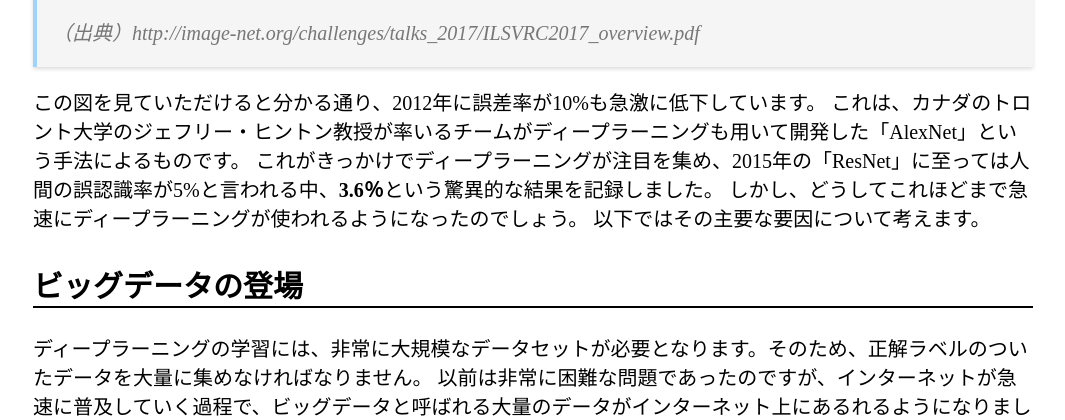
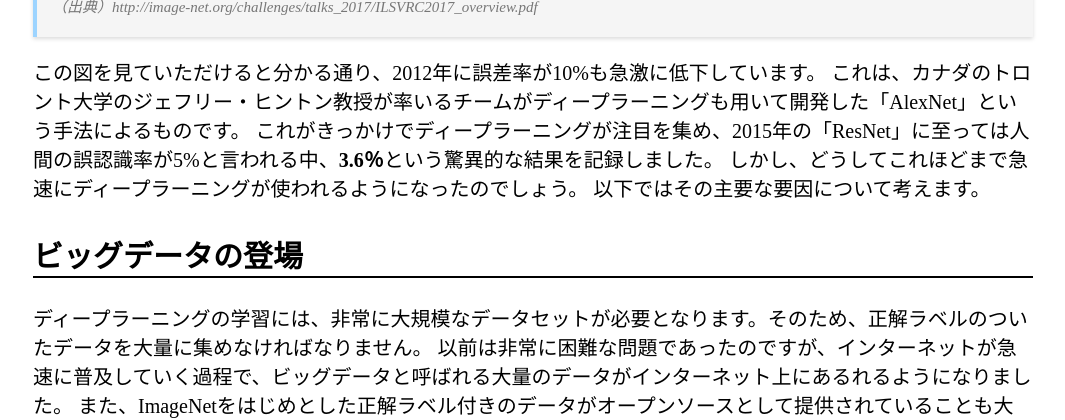
Before and after one commit to hayato0311/ai-blog, a Django app: page /article/3 in a window 1280 px wide. Shown: the part 2439-2859 px from the top of the page, without its empty margins (107-1172 px from the left). Run offline with Django 3.2, Linux system fonts and the light colour scheme; data comes from the database, SQL or seed files in the repository; style sheets or scripts are compiled from the project's sources; some libraries are stand-ins or nearby versions.

Commit message:
changed font  size

```diff
--- a/blog/static/css/article_form.scss
+++ b/blog/static/css/article_form.scss
@@ -37,10 +37,6 @@
       outline-color: dodgerblue;
     }
   }
-}
-
-textarea{
-
 }
 
 .markdown {
--- a/blog/static/css/content_detail.scss
+++ b/blog/static/css/content_detail.scss
@@ -90,6 +90,7 @@
         padding: 0;
         margin: 7px 0;
         line-height: 1.7;
+        font-size: 15px;
       }
 
       cite {
```
